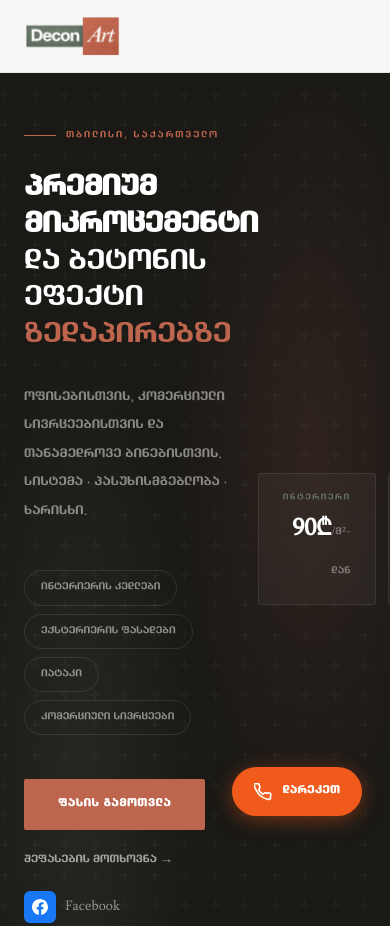
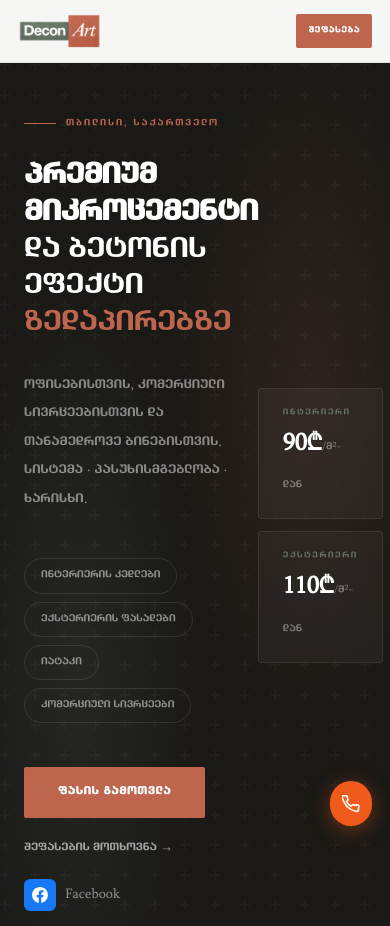
Before and after one commit to blackvativ/deconart-website, a plain HTML site: page index.html in a window 390 px wide. Shown: the top 926 px of the page. Drawn offline with Linux system fonts and the light colour scheme.

Commit message:
Refine mobile header and call button

```diff
--- a/index.html
+++ b/index.html
@@ -84,6 +84,18 @@
       border-radius: 2px;
       font-weight: 600;
       letter-spacing: 0.06em;
+    }
+
+    .nav-mobile-cta {
+      display: none;
+      background: var(--terra);
+      color: var(--white);
+      text-decoration: none;
+      padding: 10px 16px;
+      border-radius: 2px;
+      font-size: 11px;
+      letter-spacing: 0.08em;
+      font-weight: 700;
     }
 
     /* ─── HERO ─── */
@@ -824,10 +836,10 @@
       z-index: 200;
       display: flex;
       align-items: center;
-      gap: 10px;
+      gap: 0;
       background: #f05a1a;
       color: var(--white);
-      padding: 14px 22px;
+      padding: 14px;
       border-radius: 100px;
       text-decoration: none;
       font-size: 13px;
@@ -835,15 +847,32 @@
       letter-spacing: 0.04em;
       font-family: var(--font);
       box-shadow: 0 4px 20px rgba(240,90,26,0.4);
-      transition: transform 0.2s, box-shadow 0.2s;
+      transition: transform 0.2s, box-shadow 0.2s, padding 0.2s, gap 0.2s;
     }
 
-    .fab-call:hover {
+    .fab-call:hover,
+    .fab-call:focus-visible {
+      gap: 10px;
+      padding: 14px 18px;
       transform: translateY(-2px);
       box-shadow: 0 8px 28px rgba(240,90,26,0.5);
     }
 
     .fab-call svg { flex-shrink: 0; }
+
+    .fab-call span {
+      max-width: 0;
+      overflow: hidden;
+      white-space: nowrap;
+      opacity: 0;
+      transition: max-width 0.2s ease, opacity 0.2s ease;
+    }
+
+    .fab-call:hover span,
+    .fab-call:focus-visible span {
+      max-width: 120px;
+      opacity: 1;
+    }
 
     /* ─── FB LINK ─── */
     .fb-link {
@@ -879,6 +908,7 @@
     @media (max-width: 900px) {
       nav { padding: 16px 24px; }
       nav ul { display: none; }
+      .nav-mobile-cta { display: inline-block; }
       section { padding: 68px 24px; }
       .hero { padding: 120px 24px 200px; }
       .hero-prices { right: 24px; bottom: 28px; }
@@ -895,9 +925,36 @@
 
     @media (max-width: 600px) {
       h1 { font-size: 34px; }
-      .hero-prices { position: static; flex-direction: row; margin-top: 36px; }
+      nav {
+        padding: 14px 18px;
+      }
+      .logo img {
+        height: 34px;
+      }
+      .nav-mobile-cta {
+        padding: 9px 12px;
+        font-size: 10px;
+      }
+      .hero {
+        padding: 108px 24px 56px;
+      }
+      .hero-prices {
+        position: static;
+        margin-top: 32px;
+        align-items: stretch;
+        width: 100%;
+      }
+      .price-badge {
+        width: 100%;
+        text-align: left;
+      }
       .process-steps { grid-template-columns: 1fr; }
       .calc-panel, .contact-form { padding: 28px 22px; }
+      .fab-call {
+        right: 18px;
+        bottom: 18px;
+        padding: 12px;
+      }
     }
   </style>
 </head>
@@ -913,6 +970,7 @@
     <li><a href="#calculator">კალკულატორი</a></li>
     <li><a href="#contact" class="nav-cta">შეფასება</a></li>
   </ul>
+  <a href="#contact" class="nav-mobile-cta">შეფასება</a>
 </nav>
 
 <!-- HERO -->
@@ -1267,9 +1325,9 @@
 </footer>
 
 <!-- FLOATING CALL BUTTON — replace tel: with your number e.g. tel:+995551234567 -->
-<a href="tel:+995" class="fab-call">
+<a href="tel:+995577789990" class="fab-call" aria-label="დარეკეთ +995577789990">
   <svg width="18" height="18" viewBox="0 0 24 24" fill="none" stroke="white" stroke-width="2.2" stroke-linecap="round" stroke-linejoin="round"><path d="M22 16.92v3a2 2 0 01-2.18 2 19.79 19.79 0 01-8.63-3.07A19.5 19.5 0 013.07 9.81a19.79 19.79 0 01-3.07-8.68A2 2 0 012 .82h3a2 2 0 012 1.72c.127.96.361 1.903.7 2.81a2 2 0 01-.45 2.11L6.09 8.91a16 16 0 006 6l1.27-1.27a2 2 0 012.11-.45c.907.339 1.85.573 2.81.7A2 2 0 0122 16.92z"/></svg>
-  დარეკეთ
+  <span>დარეკეთ</span>
 </a>
 
 <script>
@@ -1317,6 +1375,10 @@
   let lastY = 0;
   const nav = document.getElementById('mainNav');
   window.addEventListener('scroll', () => {
+    if (window.innerWidth <= 900) {
+      nav.style.transform = 'translateY(0)';
+      return;
+    }
     const y = window.scrollY;
     nav.style.transform = (y > lastY && y > 80) ? 'translateY(-100%)' : 'translateY(0)';
     lastY = y;
```
